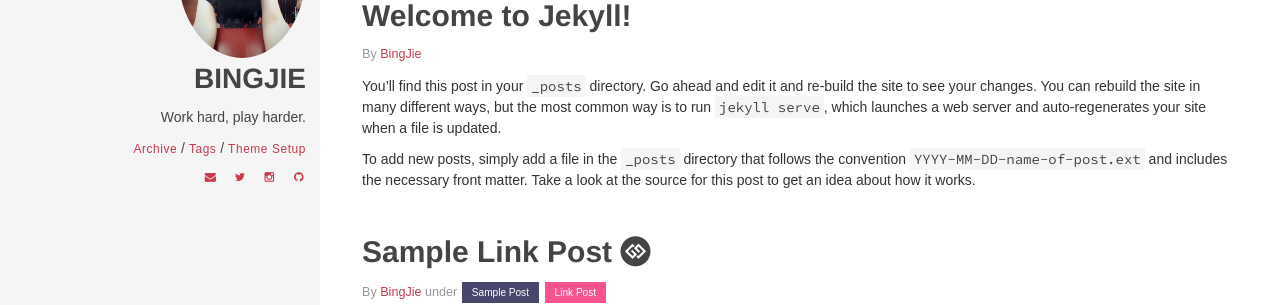
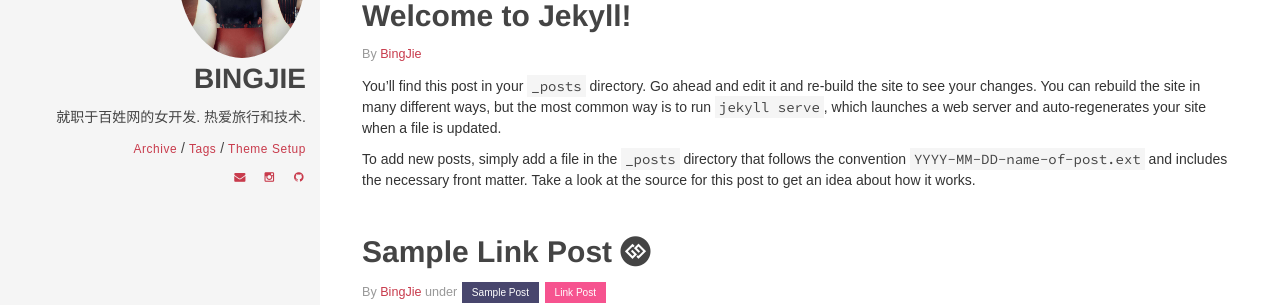
Before and after one commit to chaojimiaomiao/chaojimiaomiao.github.io, a Jekyll site: the page built from index.html, in a window 1280 px wide. Shown: the part 373-678 px from the top of the page. Built offline with Jekyll 4.4.1, drawn with Linux system fonts in a browser that asks for light colours.

Commit message:
该首页

```diff
--- a/_config.yml
+++ b/_config.yml
@@ -38,11 +38,9 @@ kramdown:
 owner:
   name: BingJie
   avatar: bio-photo.jpg
-  bio: "Work hard, play harder."
-  email: zourenyuan@gmail.com
-  disqus-shortname: renyuanzblog
-  twitter: alittlered3 #username
-  facebook: #username
+  bio: "就职于百姓网的女开发.\n热爱旅行和技术."
+  email: chaojimiaomiao@139.com
+  disqus-shortname: bingjiezblog
   google:
     plus: #username
     analytics:
@@ -50,8 +48,8 @@ owner:
     ad-client:
     ad-slot:
   bing-verify:
-  github: renyuanz #username
-  stackoverflow: #123456/username   from a "http://stackoverflow.com/users/123456/username" link
+  github: chaojimiaomiao #username
+  weixin: chaojimiaomiao
   linkedin: #username
   xing: #username
   instagram: alittlered0814 #username
```
